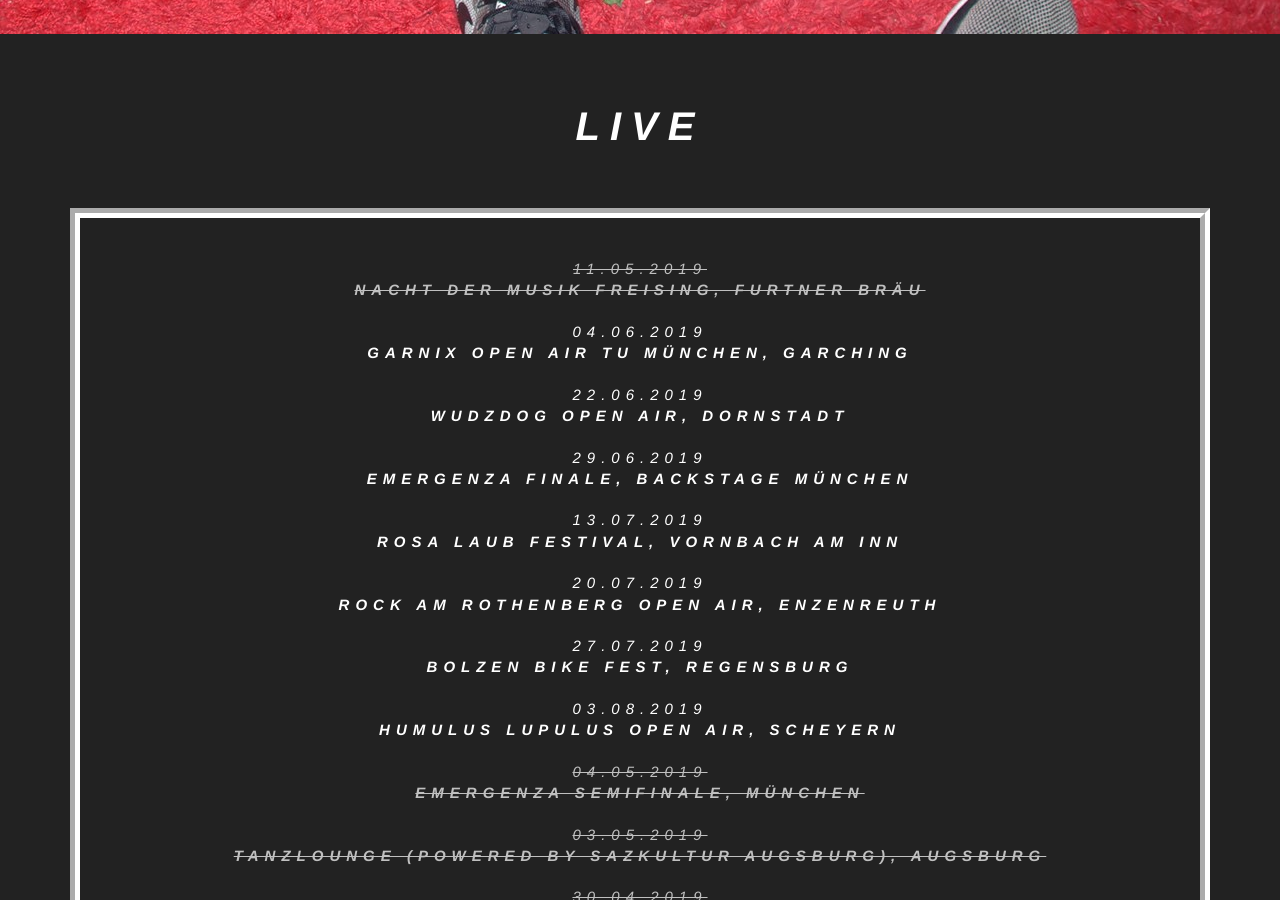
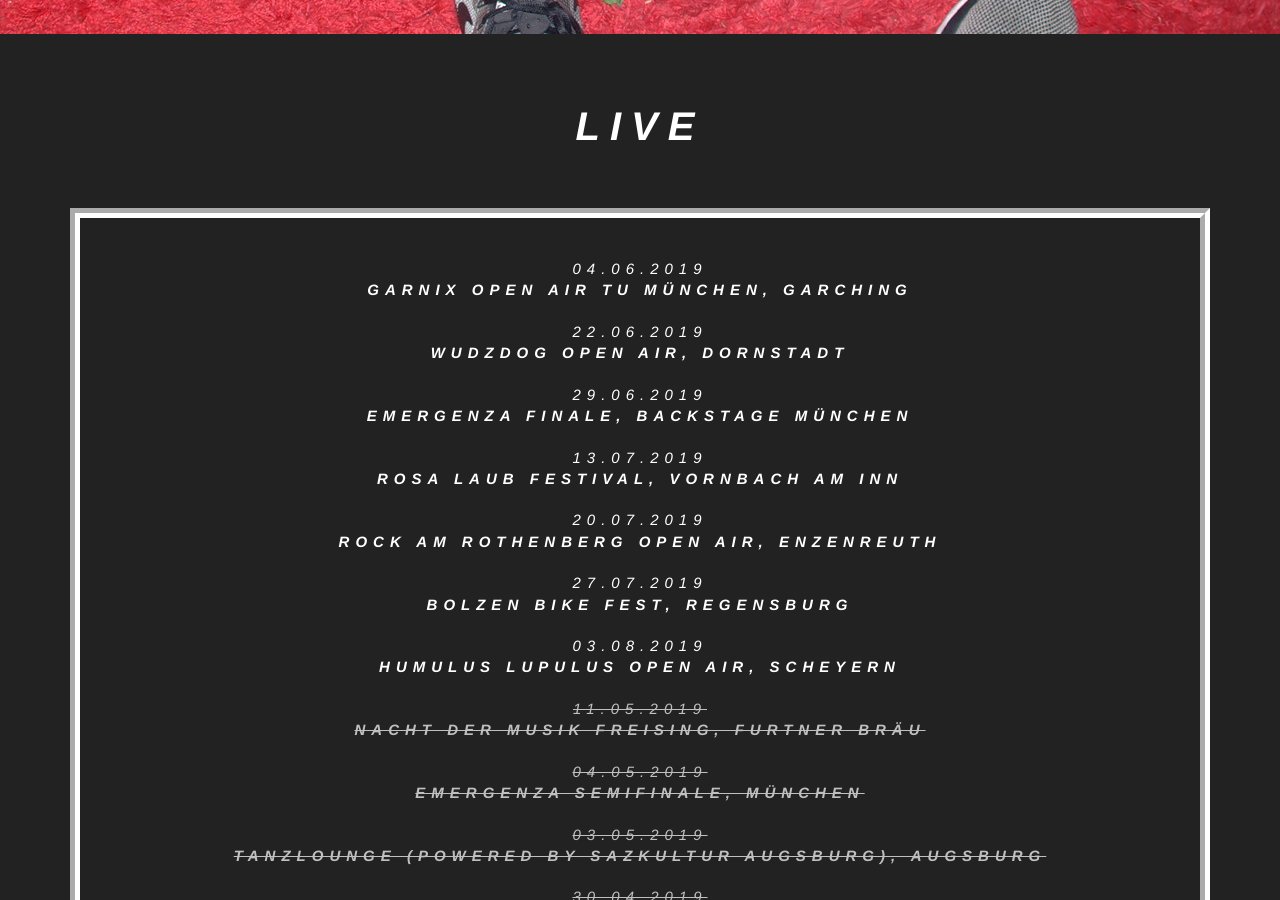
Before and after one commit to jabbadafunk/jabbadafunk.github.io, a Jekyll site: the page built from index.html, in a window 1280 px wide and 900 px high, scrolled down 866 px. Built offline with Jekyll 4.4.1, drawn with Linux system fonts in a browser that asks for light colours; part of the change alters nothing that is shown.

```diff
--- a/_data/gigs.yml
+++ b/_data/gigs.yml
@@ -1,7 +1,4 @@
 ---
-- location: Nacht der Musik Freising, Furtner Bräu
-  date: 2019-05-11 19:00:00 +0000
-  completed: true
 - location: GARNIX Open Air TU München, Garching
   date: 2019-06-04 14:00:00 +0000
   completed: false
@@ -23,6 +20,9 @@
 - location: Humulus Lupulus Open Air, Scheyern
   date: 2019-08-03 18:00:00 +0000
   completed: false
+- location: Nacht der Musik Freising, Furtner Bräu
+  date: 2019-05-11 19:00:00 +0000
+  completed: true
 - location: Emergenza Semifinale, München
   date: 2019-05-04 20:09:00 +0000
   completed: true
```
